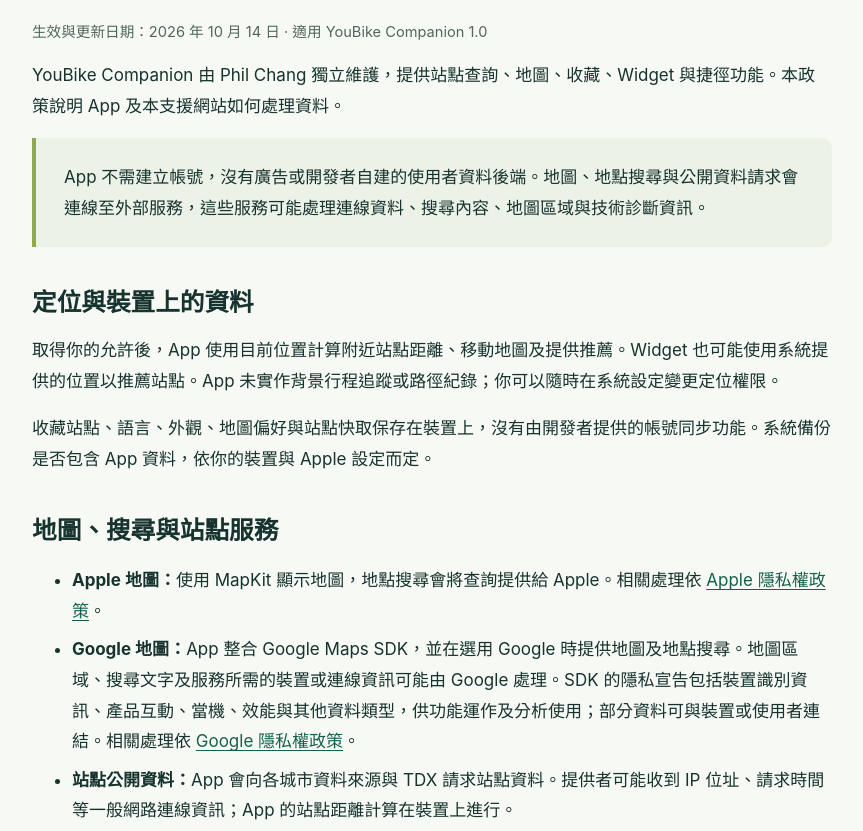
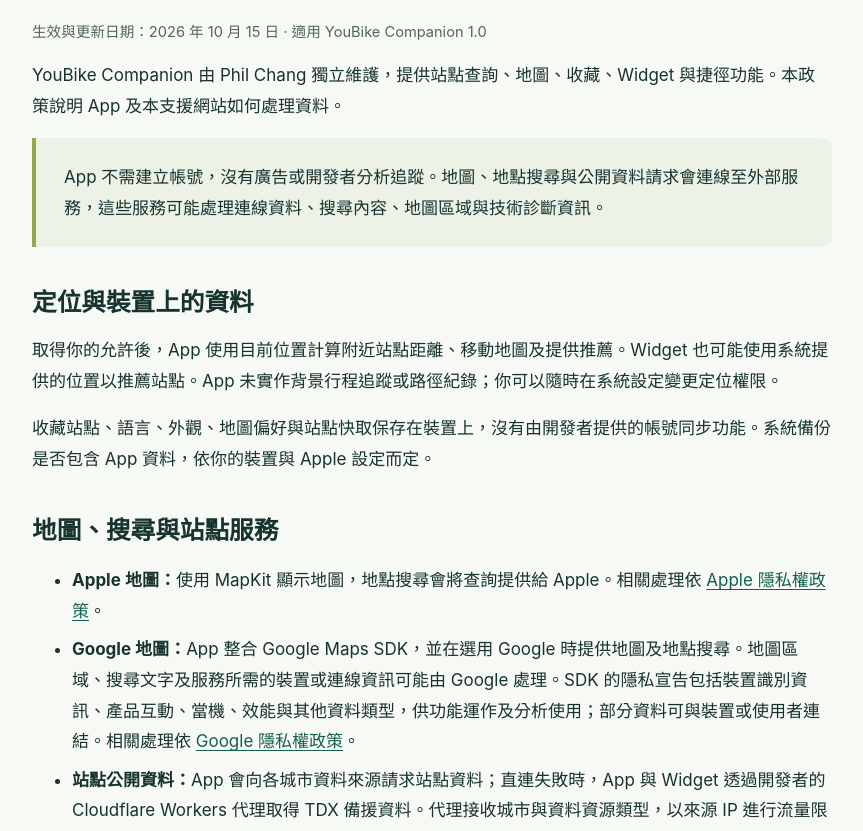
Before and after one commit to irons163/youbike-companion-support, a plain HTML site: page privacy.html in a window 1280 px wide. Shown: the part 266-1097 px from the top of the page, without its empty margins (208-1071 px from the left). Drawn offline with Linux system fonts and the light colour scheme.

Commit message:
Document Cloudflare TDX fallback privacy processing

```diff
--- a/privacy.html
+++ b/privacy.html
@@ -14,15 +14,15 @@
   <main class="wrap article" id="main">
     <span class="eyebrow">Privacy</span>
     <h1>隱私權政策</h1>
-    <p class="date">生效與更新日期：2026 年 10 月 14 日 · 適用 YouBike Companion 1.0</p>
+    <p class="date">生效與更新日期：2026 年 10 月 15 日 · 適用 YouBike Companion 1.0</p>
     <p>YouBike Companion 由 Phil Chang 獨立維護，提供站點查詢、地圖、收藏、Widget 與捷徑功能。本政策說明 App 及本支援網站如何處理資料。</p>
-    <aside class="note"><p>App 不需建立帳號，沒有廣告或開發者自建的使用者資料後端。地圖、地點搜尋與公開資料請求會連線至外部服務，這些服務可能處理連線資料、搜尋內容、地圖區域與技術診斷資訊。</p></aside>
+    <aside class="note"><p>App 不需建立帳號，沒有廣告或開發者分析追蹤。地圖、地點搜尋與公開資料請求會連線至外部服務，這些服務可能處理連線資料、搜尋內容、地圖區域與技術診斷資訊。</p></aside>
     <section><h2>定位與裝置上的資料</h2><p>取得你的允許後，App 使用目前位置計算附近站點距離、移動地圖及提供推薦。Widget 也可能使用系統提供的位置以推薦站點。App 未實作背景行程追蹤或路徑紀錄；你可以隨時在系統設定變更定位權限。</p><p>收藏站點、語言、外觀、地圖偏好與站點快取保存在裝置上，沒有由開發者提供的帳號同步功能。系統備份是否包含 App 資料，依你的裝置與 Apple 設定而定。</p></section>
-    <section><h2>地圖、搜尋與站點服務</h2><ul><li><strong>Apple 地圖：</strong>使用 MapKit 顯示地圖，地點搜尋會將查詢提供給 Apple。相關處理依 <a href="https://www.apple.com/legal/privacy/">Apple 隱私權政策</a>。</li><li><strong>Google 地圖：</strong>App 整合 Google Maps SDK，並在選用 Google 時提供地圖及地點搜尋。地圖區域、搜尋文字及服務所需的裝置或連線資訊可能由 Google 處理。SDK 的隱私宣告包括裝置識別資訊、產品互動、當機、效能與其他資料類型，供功能運作及分析使用；部分資料可與裝置或使用者連結。相關處理依 <a href="https://policies.google.com/privacy">Google 隱私權政策</a>。</li><li><strong>站點公開資料：</strong>App 會向各城市資料來源與 TDX 請求站點資料。提供者可能收到 IP 位址、請求時間等一般網路連線資訊；App 的站點距離計算在裝置上進行。</li><li><strong>步行導航：</strong>選擇導航後，App 將目的站點座標提供給你選擇的 Apple 或 Google 地圖服務；後續導航由該服務處理。</li></ul><p>App 沒有整合廣告投放功能，也未實作跨 App 的廣告追蹤。第三方服務的資料保留與處理方式，依各服務政策及你使用的功能而定。</p></section>
+    <section><h2>地圖、搜尋與站點服務</h2><ul><li><strong>Apple 地圖：</strong>使用 MapKit 顯示地圖，地點搜尋會將查詢提供給 Apple。相關處理依 <a href="https://www.apple.com/legal/privacy/">Apple 隱私權政策</a>。</li><li><strong>Google 地圖：</strong>App 整合 Google Maps SDK，並在選用 Google 時提供地圖及地點搜尋。地圖區域、搜尋文字及服務所需的裝置或連線資訊可能由 Google 處理。SDK 的隱私宣告包括裝置識別資訊、產品互動、當機、效能與其他資料類型，供功能運作及分析使用；部分資料可與裝置或使用者連結。相關處理依 <a href="https://policies.google.com/privacy">Google 隱私權政策</a>。</li><li><strong>站點公開資料：</strong>App 會向各城市資料來源請求站點資料；直連失敗時，App 與 Widget 透過開發者的 Cloudflare Workers 代理取得 TDX 備援資料。代理接收城市與資料資源類型，以來源 IP 進行流量限制，並快取公開站點資料。App 不會將目前定位、收藏或搜尋文字傳送給這個代理，距離計算在裝置上進行。代理程式未建立使用者資料庫或記錄個別查詢；Cloudflare、城市資料來源與 TDX 仍可能處理 IP 位址、請求時間及服務安全或營運所需資訊。Cloudflare 的處理依其 <a href="https://www.cloudflare.com/privacypolicy/">隱私權政策</a>。</li><li><strong>步行導航：</strong>選擇導航後，App 將目的站點座標提供給你選擇的 Apple 或 Google 地圖服務；後續導航由該服務處理。</li></ul><p>App 沒有整合廣告投放功能，也未實作跨 App 的廣告追蹤。第三方服務的資料保留與處理方式，依各服務政策及你使用的功能而定。</p></section>
     <section><h2>聯絡支援與網站</h2><p>你以電子郵件聯絡我們時，我們會收到寄件信箱與你提供的內容，並用於回覆、處理問題與相關追蹤。GitHub 問題回報是公開的，會由 GitHub 處理及顯示你提交的內容。</p><p>本網站由 GitHub Pages 託管，沒有額外加入分析工具、廣告、追蹤碼或 Cookie。GitHub 仍可能處理提供網頁所需的 IP 位址與伺服器紀錄，詳見 <a href="https://docs.github.com/en/site-policy/privacy-policies/github-general-privacy-statement">GitHub 隱私權聲明</a>。</p></section>
     <section><h2>你的選擇與資料刪除</h2><p>你可以拒絕或撤回定位權限、切換地圖供應商、取消收藏，或刪除 App 移除本機資料。這些操作不會刪除第三方服務已持有的資料；相關請求應依其政策提出。若要詢問或請求刪除由開發者持有的支援紀錄，請寄信至 <a href="mailto:irons7654321@gmail.com?subject=YouBike%20Companion%20Privacy">irons7654321@gmail.com</a>。</p></section>
     <section><h2>政策更新與聯絡方式</h2><p>若 App 的功能或資料處理方式改變，我們會更新本頁並調整上方日期。隱私問題可聯絡 Phil Chang：<a href="mailto:irons7654321@gmail.com?subject=YouBike%20Companion%20Privacy">irons7654321@gmail.com</a>。</p></section>
-    <section lang="en"><h2>English summary</h2><p>YouBike Companion does not require an account and has no ads or developer-operated user-data backend. Location is used with permission for nearby stations and recommendations. Favorites and preferences are stored on your device. Apple and Google map/search services, station-data providers, and GitHub Pages may process requests and technical data. The integrated Google Maps SDK declares device identifiers, product interaction, crash, performance, and other data; some categories are linked to the user or device. Contact <a href="mailto:irons7654321@gmail.com?subject=YouBike%20Companion%20Privacy">irons7654321@gmail.com</a> for privacy questions or developer-held support records.</p></section>
+    <section lang="en"><h2>English summary</h2><p>YouBike Companion does not require an account and has no ads or developer analytics. Location is used with permission for nearby stations and recommendations. Favorites and preferences are stored on your device. Apple and Google map/search services, station-data providers, and GitHub Pages may process requests and technical data. TDX fallback uses a developer-operated Cloudflare Worker, which receives the city and resource requested and uses source IPs for rate limiting. The app does not send GPS, favorites, or search text to this proxy. Cloudflare may process connection and operational information. The integrated Google Maps SDK declares device identifiers, product interaction, crash, performance, and other data; some categories are linked to the user or device. Contact <a href="mailto:irons7654321@gmail.com?subject=YouBike%20Companion%20Privacy">irons7654321@gmail.com</a> for privacy questions or developer-held support records.</p></section>
   </main>
   <footer><div class="wrap footer-inner"><span>由 Phil Chang 獨立維護 · 非 YouBike 官方 App</span><div><a href="./">首頁</a><a href="support.html">使用支援</a></div></div></footer>
 </body>
```
